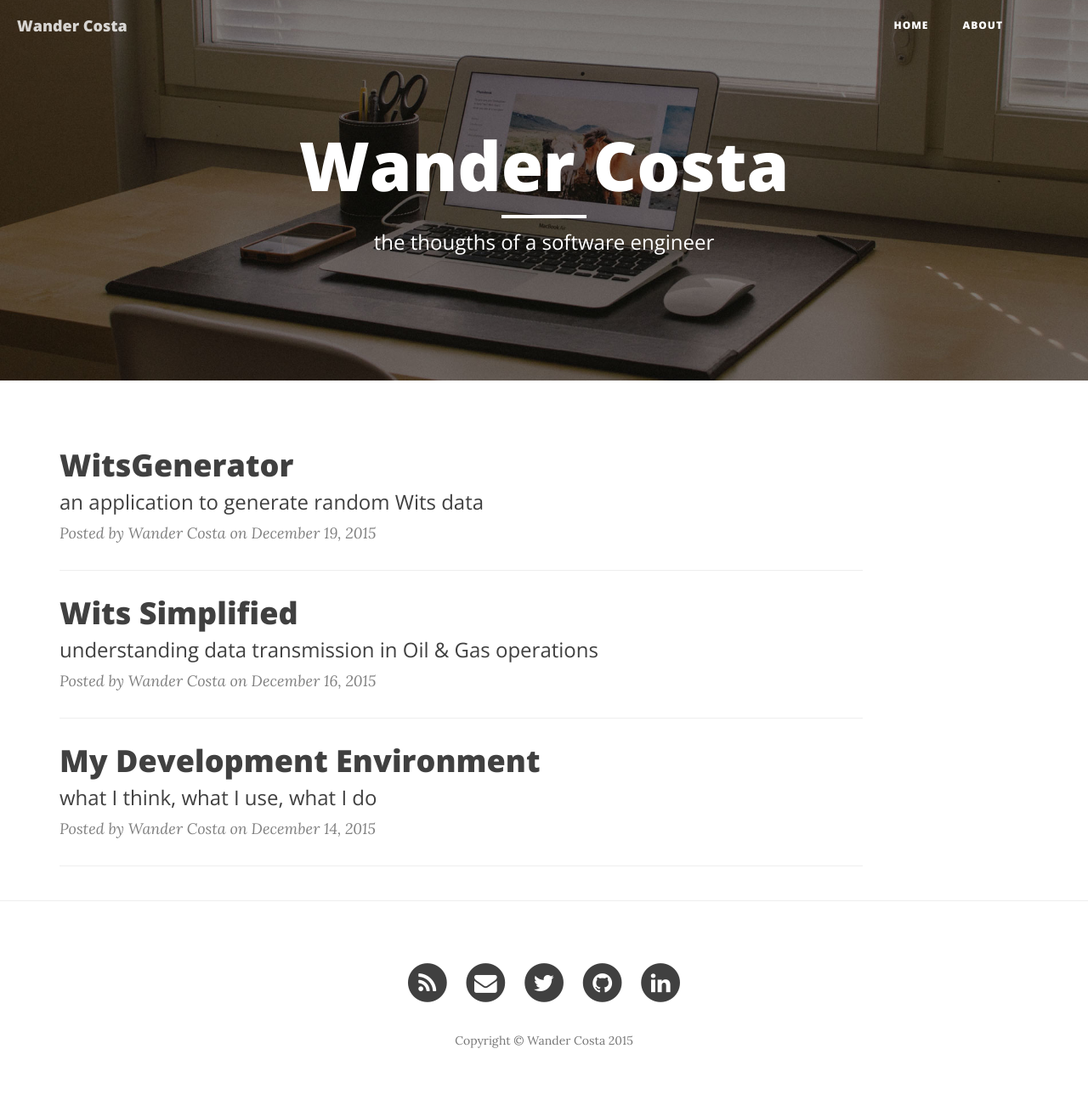
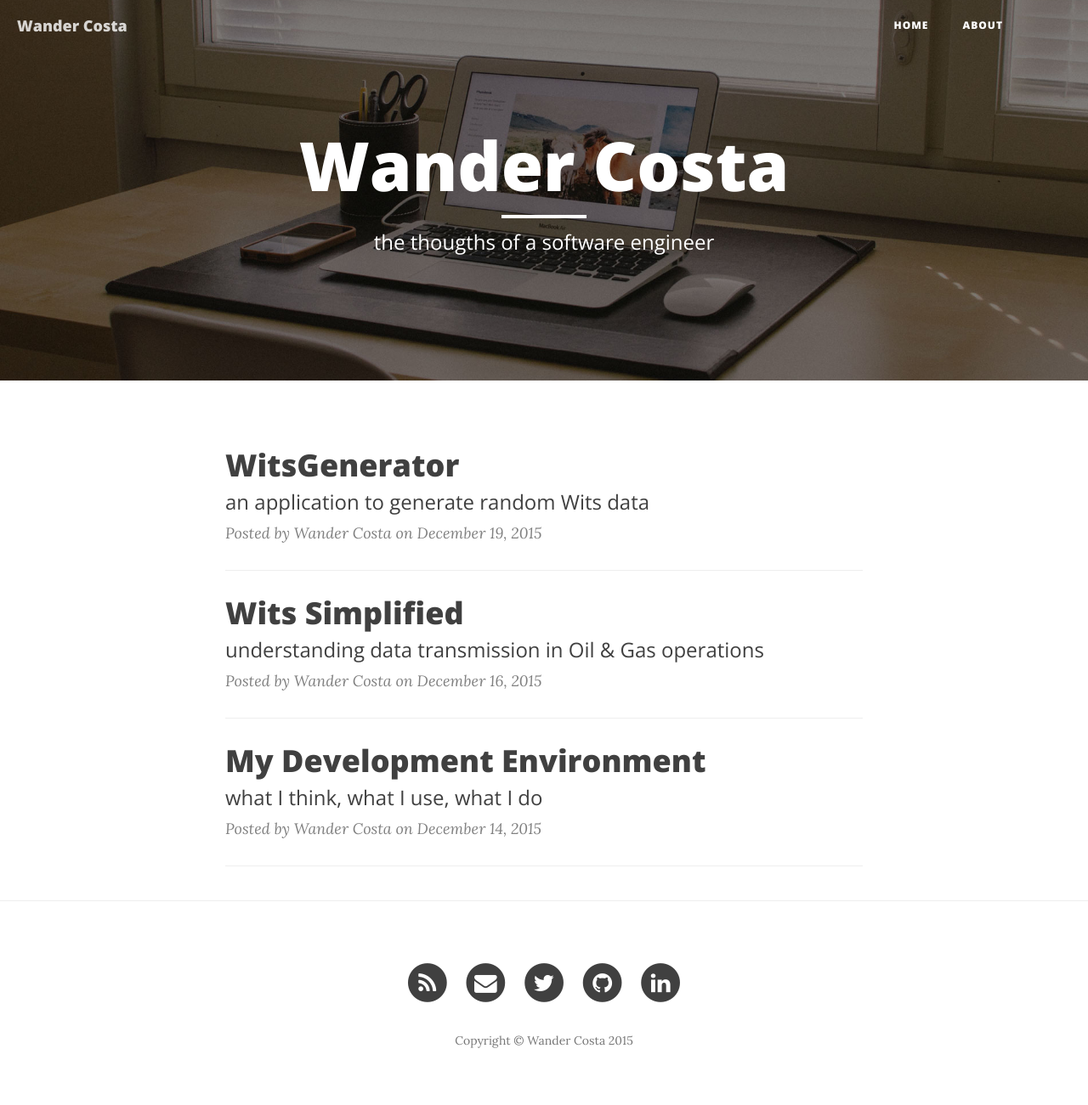
Before and after one commit to rwanderc/blog, a Jekyll site: the page built from index.html, in a window 1280 px wide. Shown: the whole page at 85% size. Built offline with Jekyll 4.4.1, drawn with Linux system fonts in a browser that asks for light colours; nearby versions of some CDN libraries; the list of posts is cut into pages by our own code.

Commit message:
adsense removal

```diff
--- a/_layouts/page.html
+++ b/_layouts/page.html
@@ -20,21 +20,9 @@
 <!-- Main Content -->
 <div class="container">
 	<div class="row">
-		<div class="col-lg-10 col-md-10">
+		<div class="col-lg-8 col-lg-offset-2 col-md-10 col-md-offset-1">
 			{{ content }}
 		</div>
-		<div class="col-lg-2 col-md-2">
-<script async src="//pagead2.googlesyndication.com/pagead/js/adsbygoogle.js"></script>
-<!-- BlogBanner -->
-<ins class="adsbygoogle"
-     style="display:block"
-     data-ad-client="ca-pub-3931821144328534"
-     data-ad-slot="5591045805"
-     data-ad-format="auto"></ins>
-<script>
-(adsbygoogle = window.adsbygoogle || []).push({});
-</script>
-                </div>
 	</div>
 </div>
 
```
